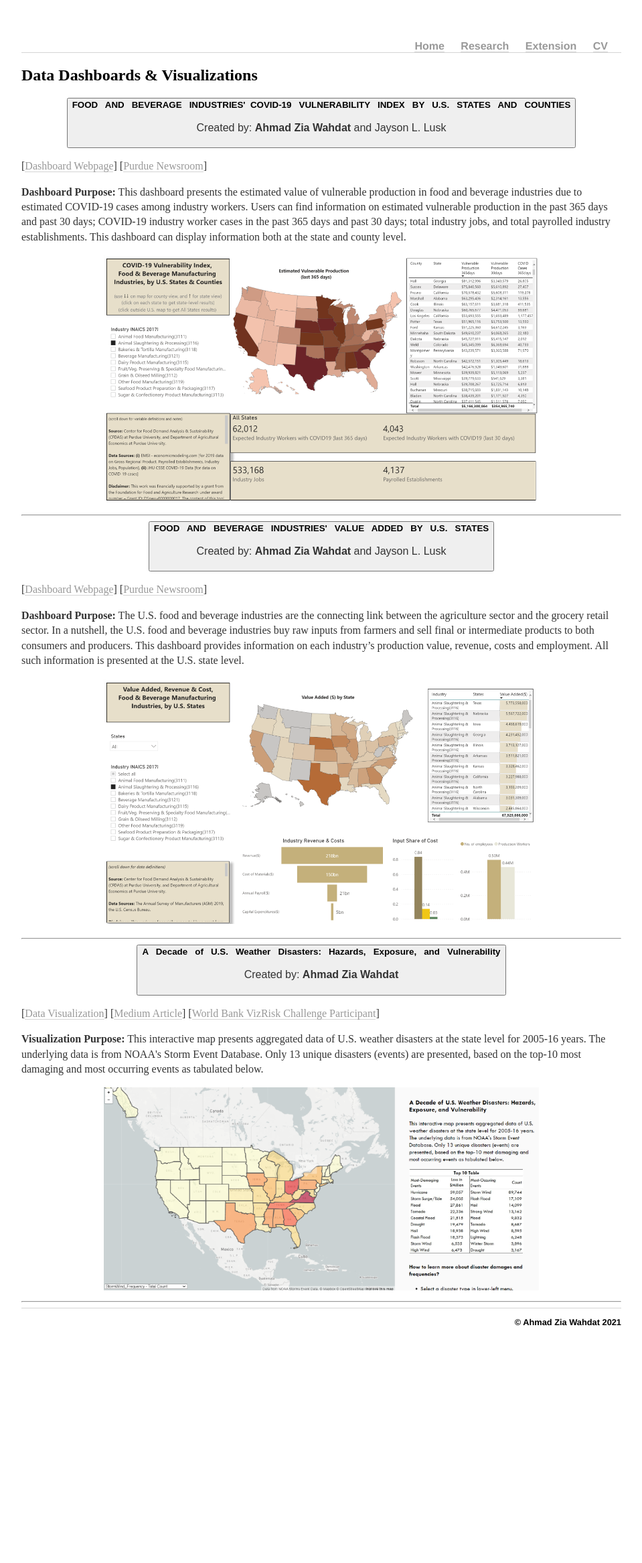
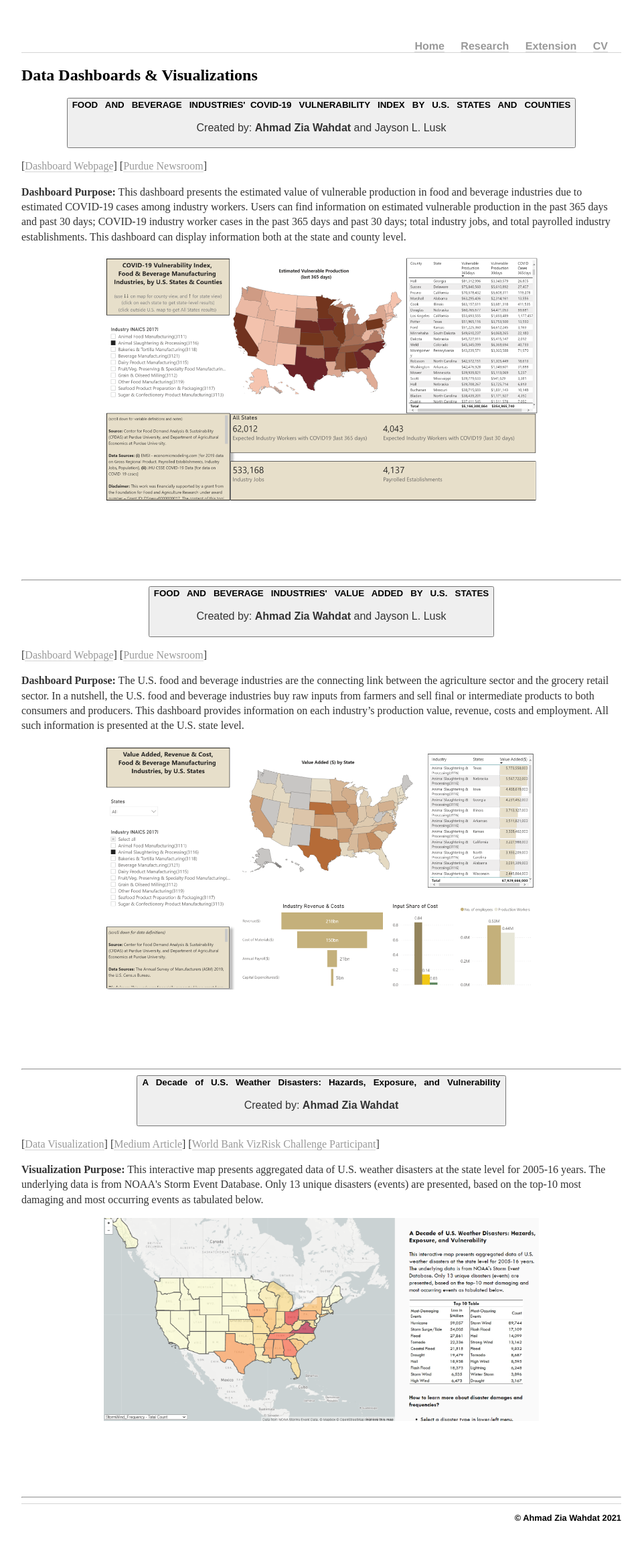
Before and after one commit to awahdat/webpage, a Jekyll site: the page built from extension/index.html, in a window 1280 px wide. Shown: the whole page at 67% size, without its empty margins (160-1119 px from the left). Built offline with Jekyll 4.4.1, drawn with Linux system fonts in a browser that asks for light colours; before the commit the page ends 2041 px from its top, so only the background shows below that.

Commit message:
Update index.html

```diff
--- a/extension/index.html
+++ b/extension/index.html
@@ -21,7 +21,7 @@ description: Extension work of Ahmad Zia Wahdat.
     production in the past 365 days and past 30 days; COVID-19 industry worker cases in the past 365 days and past 30 days;
     total industry jobs, and total payrolled industry establishments. This dashboard can display information both at the state and county level.</p>
 
-	<p><img src="/images/dash1.png" width="650" style="display: block; margin: auto;" /></p>
+	<p style="margin-bottom:3cm;"> <img src="/images/dash1.png" width="650" style="display: block; margin: auto;" /></p>
 
 					<hr />
 
@@ -39,7 +39,7 @@ description: Extension work of Ahmad Zia Wahdat.
 		provides information on each industry’s production value, revenue, costs and employment. All such information
 		is presented at the U.S. state level.</p>
 
-	<p><img src="/images/dash2.png" width="650" style="display: block; margin: auto;" /></p>
+	<p style="margin-bottom:3cm;"> <img src="/images/dash2.png" width="650" style="display: block; margin: auto;" /></p>
 
 				<hr />
 
@@ -58,7 +58,7 @@ description: Extension work of Ahmad Zia Wahdat.
 		for 2005-16 years. The underlying data is from NOAA's Storm Event Database. Only 13 unique disasters (events) are presented,
 		based on the top-10 most damaging and most occurring events as tabulated below.</p>
 
-	<p><img src="/images/dash3.png" width="650" style="display: block; margin: auto;" /></p>
+	<p style="margin-bottom:3cm;"> <img src="/images/dash3.png" width="650" style="display: block; margin: auto;" /></p>
 
 				<hr />
 
```
